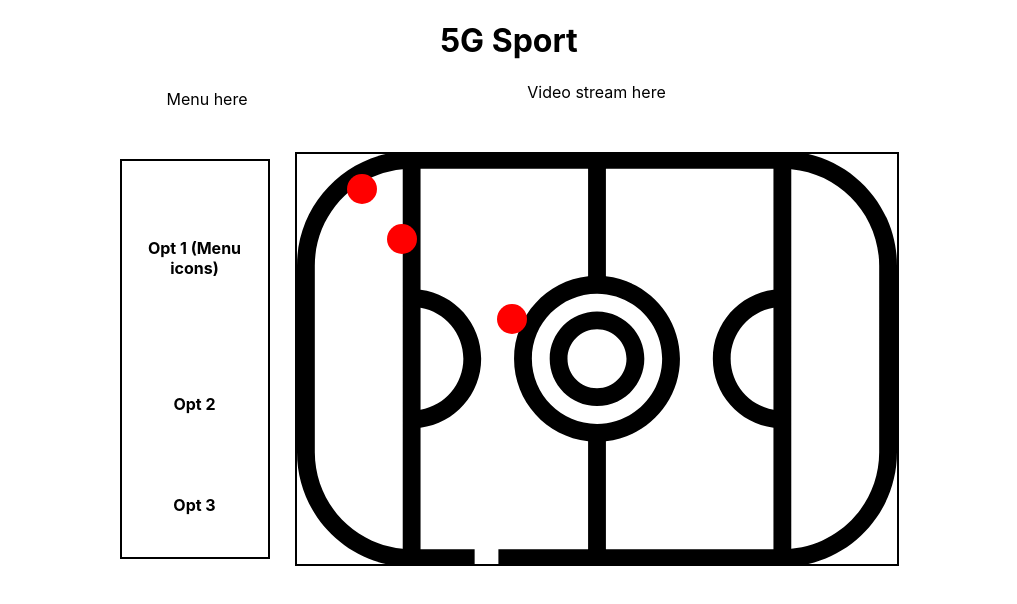
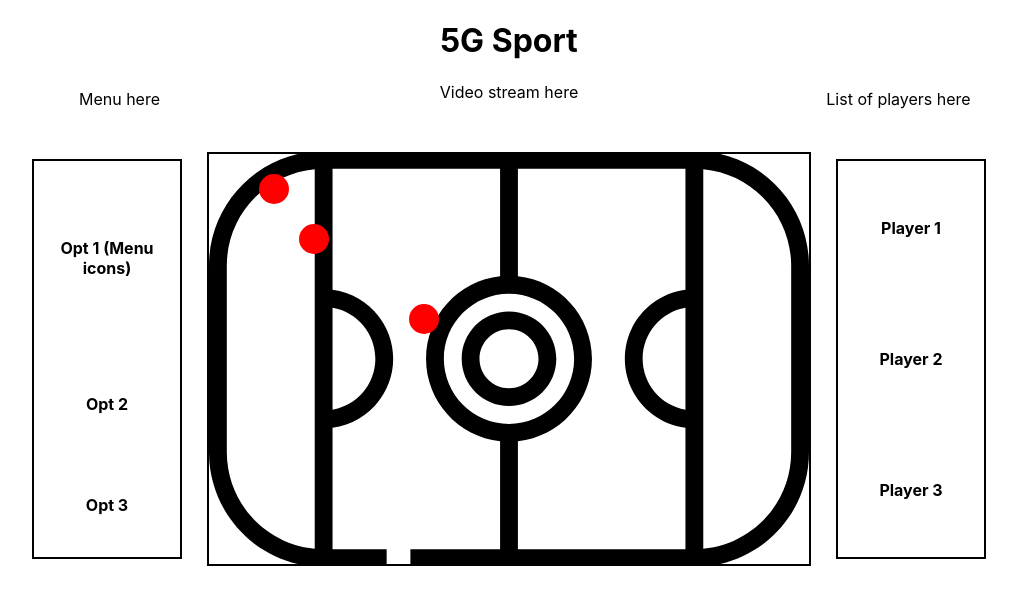
Before and after one commit to Onsbohh/5G-Sport-Application, a React (Create React App) app in the folder frontend/: page / in a window 1280 px wide. Shown: the top 604 px of the page, without its empty margins (131-1148 px from the left). Built offline with nearby package versions, Linux system fonts and the light colour scheme.

Commit message:
ui adjust

```diff
--- a/frontend/src/App.js
+++ b/frontend/src/App.js
@@ -1,6 +1,7 @@
 import './App.css';
 import Rectangle from "./components/Rectangle";
 import Menu from "./components/Menu";
+import PlayerList from "./components/PlayerList";
 
 function App() {
   return (
@@ -13,6 +14,7 @@ function App() {
           }}>
               <Menu/>
               <Rectangle/>
+              <PlayerList/>
           </div>
       </div>
   );
--- /dev/null
+++ b/frontend/src/components/PlayerList.js
@@ -0,0 +1,28 @@
+import React from "react";
+const PlayerList = () => {
+    const style = {
+        border: "2px solid #000",
+        marginTop: "50px",
+        marginLeft: "25px",
+        height: "400px",
+        width: "150px",
+        left: "0px",
+        position:"relative"
+    }
+    return (
+        <div> List of players here
+            <table style={style}>
+                <tr>
+                    <th>Player 1</th>
+                </tr>
+                <tr>
+                    <th>Player 2</th>
+                </tr>
+                <tr>
+                    <th>Player 3</th>
+                </tr>
+            </table>
+        </div>
+    )
+}
+export default PlayerList
```
